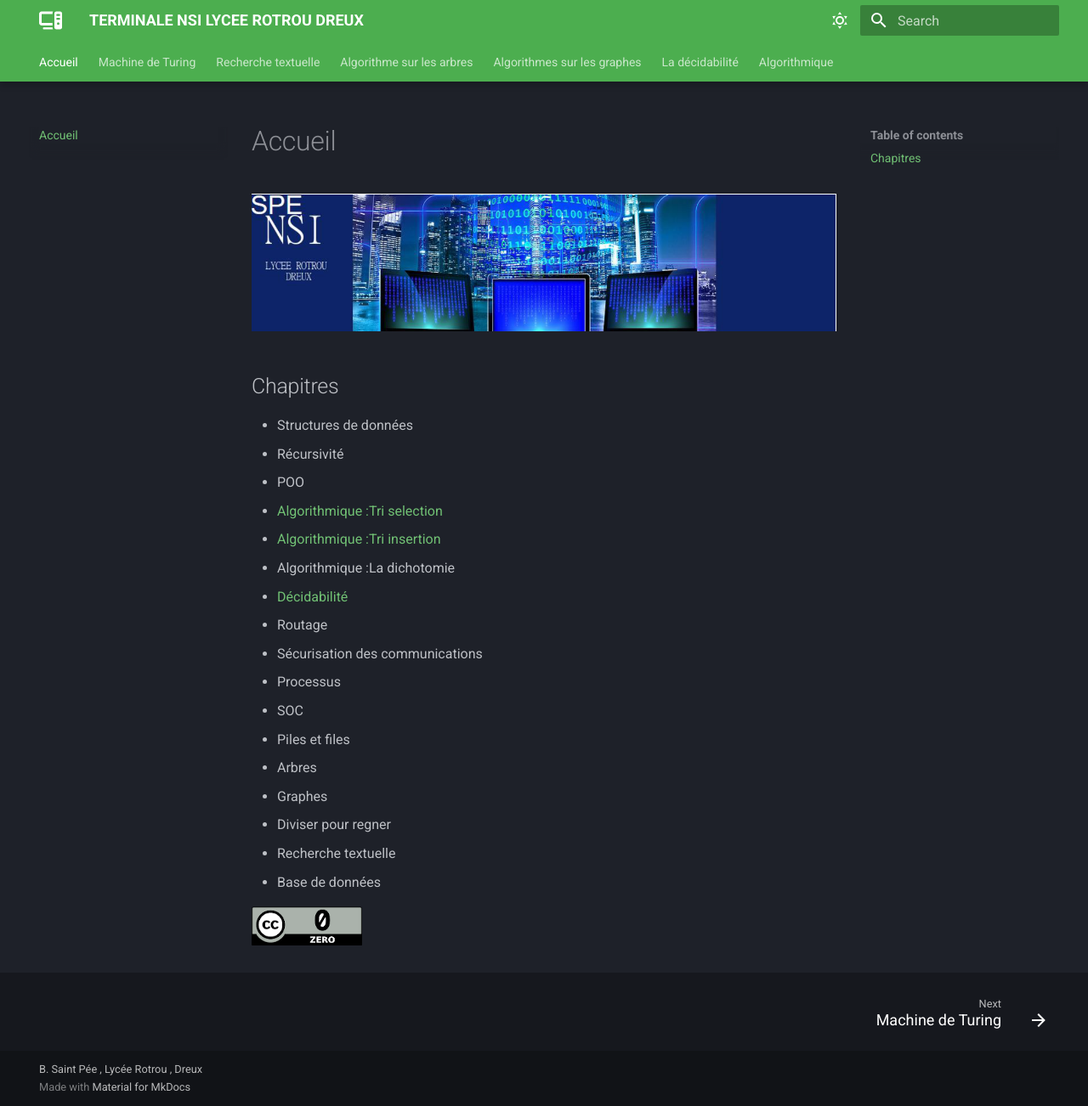
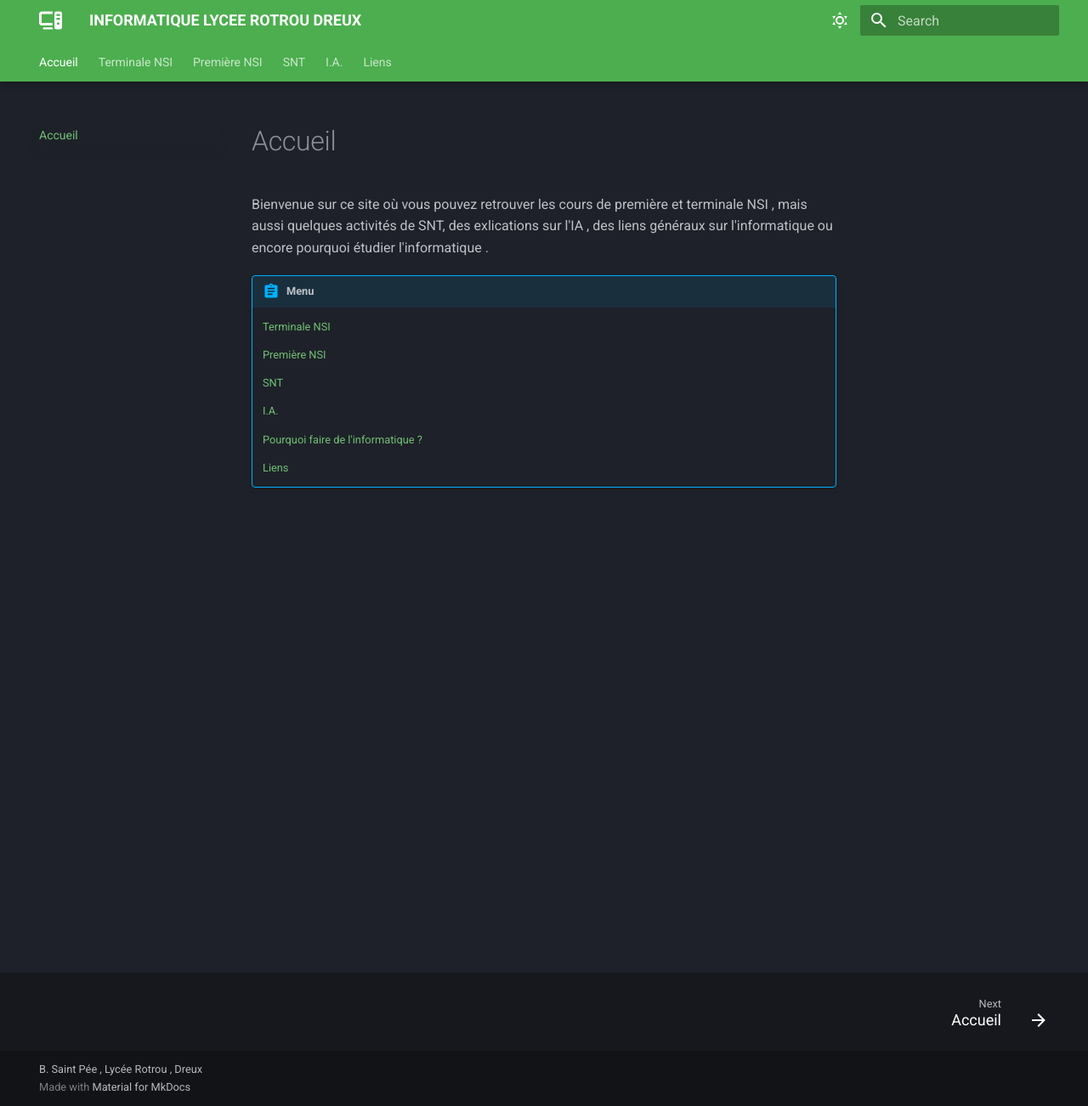
Before and after one commit to nsiRotrouDreux/site, an MkDocs documentation site: the page built from docs/index.md, in a window 1280 px wide and 1302 px high. Shown: the whole window at 85% size. Built offline with MkDocs 1.6.1 and Material for MkDocs 9.7.7, drawn with Linux system fonts in a browser that asks for light colours.

Commit message:
changement ete 2025

```diff
--- a/docs/index.md
+++ b/docs/index.md
@@ -1,24 +1,17 @@
 # Accueil
-[![alt text](images/nsiBandeau.png)](https://www.lyceerotroudreux.com)
 
+ Bienvenue sur ce site où vous pouvez retrouver les cours de première et terminale NSI , mais aussi quelques activités de SNT, des exlications sur l'IA , des liens généraux sur l'informatique ou encore pourquoi étudier l'informatique .
 
-## Chapitres
-* Structures de données
-* Récursivité
-* POO
-*  [Algorithmique :Tri selection ](<algorithmique/Les Tris/tri_selection.md>)
-* [Algorithmique :Tri insertion ](<algorithmique/Les Tris/tri_insertion.md>)
-*  Algorithmique :La dichotomie
-* [Décidabilité](decidabilite.md)
-* Routage
-* Sécurisation des communications
-* Processus
-* SOC
-* Piles et files
-* Arbres
-* Graphes
-* Diviser pour regner
-* Recherche textuelle
-* Base de données
+!!! abstract  " Menu"
 
-[![alt text](images/cc.png)]( https://creativecommons.org/publicdomain/zero/1.0/deed.fr)
+    [Terminale NSI](<Terminale NSI>)
+
+    [Première NSI](<Premiere NSI>)
+
+    [SNT](SNT)
+
+    [I.A.](<Intelligence artificielle>)
+
+    [Pourquoi faire de l'informatique ? ](<Pourquoi faire de l'informatique>)
+
+    [Liens](Liens)
--- a/mkdocs.yml
+++ b/mkdocs.yml
@@ -1,4 +1,4 @@
-site_name: TERMINALE NSI LYCEE ROTROU DREUX
+site_name: INFORMATIQUE LYCEE ROTROU DREUX
 theme:
   name: material
   features:
@@ -25,11 +25,30 @@ theme:
       primary: blue
       accent: orange
 
+  # Navigation
+nav:
+    - Accueil: index.md
+    - Terminale NSI:
+        - Accueil: Terminale NSI/index.md
+        - Algorithmique:
+             -Dichotomie : Terminale NSI/algorithmique/dichotomie.md
+             -Tri Selection : Terminale NSI/algorithmique/Les Tris/tri_selection.md
+             -Tri Insertion: Terminale NSI/algorithmique/Les Tris/tri_insertion.md
+
+    - Première NSI: Premiere NSI/index.md
+    - SNT: SNT/index.md
+    - I.A.: intelligence artificielle/index.md
+    - Liens : Liens/Liens.md
+
+
+
+
+
+
+
 markdown_extensions:
    - attr_list
-   - pymdownx.emoji:
-      emoji_index: !!python/name:material.extensions.emoji.twemoji
-      emoji_generator: !!python/name:material.extensions.emoji.to_svg
+
 
    - pymdownx.arithmatex:
       generic: true
```
Also changed, not shown: docs/Liens/Liens.md (added, +1 -0 lines), docs/Terminale NSI/Recerche _textuelle.md (renamed from docs/Recerche _textuelle.md, +11 -5 lines), docs/Terminale NSI/algoArbre.md (renamed from docs/algoArbre.md, +1 -1 lines), docs/Terminale NSI/algoGraphe.md (renamed from docs/algoGraphe.md, +2 -2 lines), docs/Terminale NSI/decidabilite.md (renamed from docs/decidabilite.md, +5 -4 lines), docs/Terminale NSI/index.md (added, +24 -0 lines), docs/Terminale NSI/Machine_de_Turing.md (renamed from docs/Machine_de_Turing.md), docs/Terminale NSI/algorithmique/Les Tris/tri_insertion.md (renamed from docs/algorithmique/Les Tris/tri_insertion.md), docs/Terminale NSI/algorithmique/Les Tris/tri_selection.md (renamed from docs/algorithmique/Les Tris/tri_selection.md), docs/Terminale NSI/algorithmique/dichotomie.md (renamed from docs/algorithmique/dichotomie.md).
